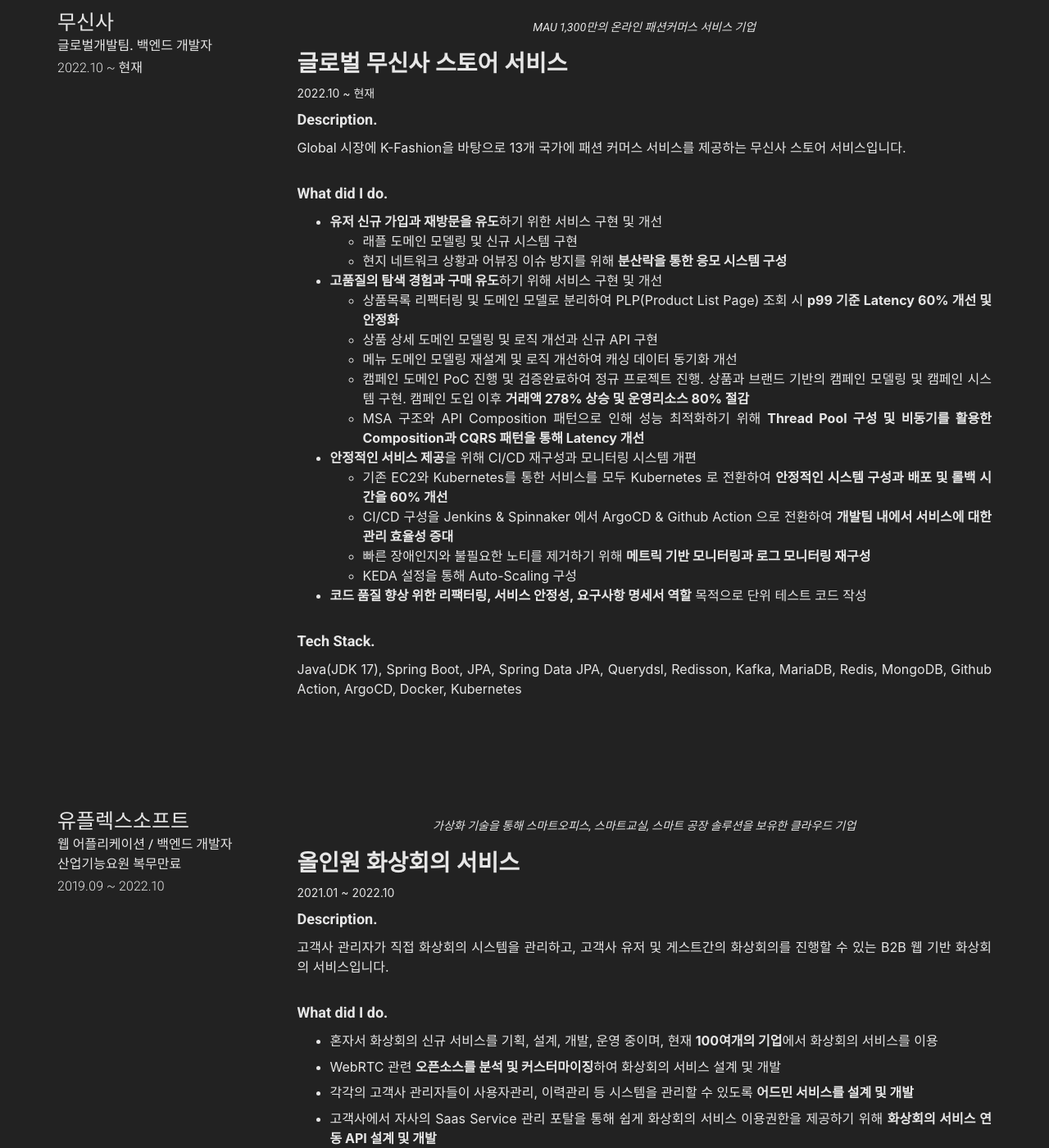
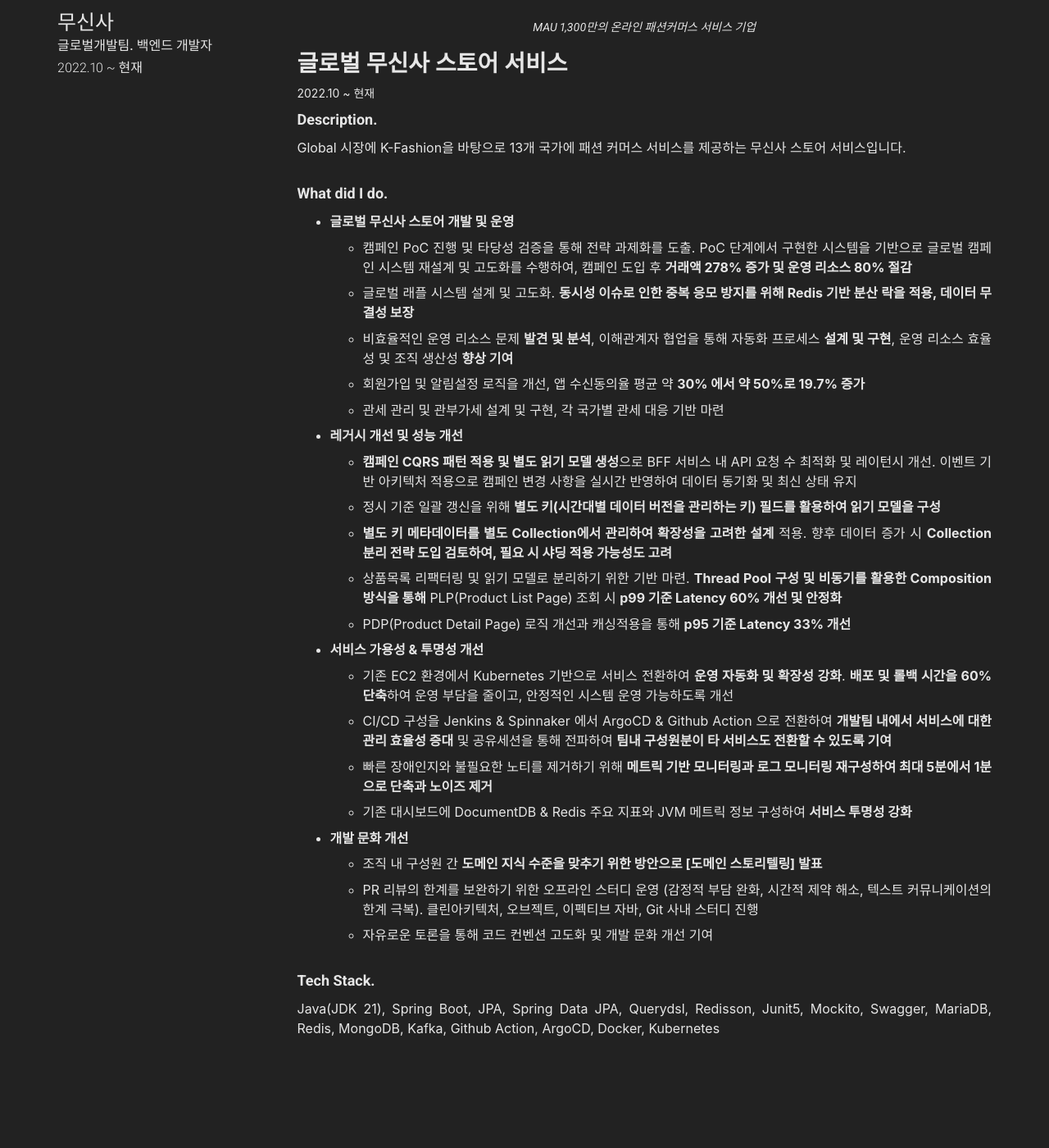
Before and after one commit to wlroh/wlroh.github.io, a Jekyll site: the page built from resume.md, in a window 1280 px wide and 1400 px high, scrolled down 804 px. Shown: the whole window at 82% size. Built offline with Jekyll 4.4.1, drawn with Linux system fonts in a browser that asks for light colours; nearby versions of some CDN libraries; some of the changed text lies outside the part shown.

Commit message:
(docs): 업무 경험을 최신화하라

```diff
--- a/_data/resume/work-experience.yml
+++ b/_data/resume/work-experience.yml
@@ -14,22 +14,48 @@
           duration: 2022.10 ~ 현재
           description: Global 시장에 K-Fashion을 바탕으로 13개 국가에 패션 커머스 서비스를 제공하는 무신사 스토어 서비스입니다.
           what_did_I_do: |
-            * **유저 신규 가입과 재방문을 유도**하기 위한 서비스 구현 및 개선
-              * 래플 도메인 모델링 및 신규 시스템 구현
-              * 현지 네트워크 상황과 어뷰징 이슈 방지를 위해 **분산락을 통한 응모 시스템 구성**
-            * **고품질의 탐색 경험과 구매 유도**하기 위해 서비스 구현 및 개선
-              * 상품목록 리팩터링 및 도메인 모델로 분리하여 PLP(Product List Page) 조회 시 **p99 기준 Latency 60% 개선 및 안정화**
-              * 상품 상세 도메인 모델링 및 로직 개선과 신규 API 구현
-              * 메뉴 도메인 모델링 재설계 및 로직 개선하여 캐싱 데이터 동기화 개선
-              * 캠페인 도메인 PoC 진행 및 검증완료하여 정규 프로젝트 진행. 상품과 브랜드 기반의 캠페인 모델링 및 캠페인 시스템 구현. 캠페인 도입 이후 **거래액 278% 상승 및 운영리소스 80% 절감**
-              * MSA 구조와 API Composition 패턴으로 인해 성능 최적화하기 위해 **Thread Pool 구성 및 비동기를 활용한 Composition과 CQRS 패턴을 통해 Latency 개선**
-            * **안정적인 서비스 제공**을 위해 CI/CD 재구성과 모니터링 시스템 개편
-              * 기존 EC2와 Kubernetes를 통한 서비스를 모두 Kubernetes 로 전환하여 **안정적인 시스템 구성과 배포 및 롤백 시간을 60% 개선**
-              * CI/CD 구성을 Jenkins & Spinnaker 에서 ArgoCD & Github Action 으로 전환하여 **개발팀 내에서 서비스에 대한 관리 효율성 증대**
-              * 빠른 장애인지와 불필요한 노티를 제거하기 위해 **메트릭 기반 모니터링과 로그 모니터링 재구성**
-              * KEDA 설정을 통해 Auto-Scaling 구성
-            * **코드 품질 향상 위한 리팩터링, 서비스 안정성, 요구사항 명세서 역할** 목적으로 단위 테스트 코드 작성
-          tech_stack: Java(JDK 17), Spring Boot, JPA, Spring Data JPA, Querydsl, Redisson, Kafka, MariaDB, Redis, MongoDB, Github Action, ArgoCD, Docker, Kubernetes
+            * **글로벌 무신사 스토어 개발 및 운영**
+
+              * 캠페인 PoC 진행 및 타당성 검증을 통해 전략 과제화를 도출. PoC 단계에서 구현한 시스템을 기반으로 글로벌 캠페인 시스템 재설계 및 고도화를 수행하여, 캠페인 도입 후 **거래액 278% 증가 및 운영 리소스 80% 절감**
+
+              * 글로벌 래플 시스템 설계 및 고도화. **동시성 이슈로 인한 중복 응모 방지를 위해 Redis 기반 분산 락을 적용, 데이터 무결성 보장**
+
+              * 비효율적인 운영 리소스 문제 **발견 및 분석**, 이해관계자 협업을 통해 자동화 프로세스 **설계 및 구현**, 운영 리소스 효율성 및 조직 생산성 **향상 기여**
+
+              * 회원가입 및 알림설정 로직을 개선, 앱 수신동의율 평균 약 **30% 에서 약 50%로 19.7% 증가**
+
+              * 관세 관리 및 관부가세 설계 및 구현, 각 국가별 관세 대응 기반 마련
+
+            * **레거시 개선 및 성능 개선**
+
+              * **캠페인 CQRS 패턴 적용 및 별도 읽기 모델 생성**으로 BFF 서비스 내 API 요청 수 최적화 및 레이턴시 개선. 이벤트 기반 아키텍처 적용으로 캠페인 변경 사항을 실시간 반영하여 데이터 동기화 및 최신 상태 유지
+
+              * 정시 기준 일괄 갱신을 위해 **별도 키(시간대별 데이터 버전을 관리하는 키) 필드를 활용하여 읽기 모델을 구성**
+
+              * **별도 키 메타데이터를 별도 Collection에서 관리하여 확장성을 고려한 설계** 적용. 향후 데이터 증가 시 **Collection 분리 전략 도입 검토하여, 필요 시 샤딩 적용 가능성도 고려**
+
+              * 상품목록 리팩터링 및 읽기 모델로 분리하기 위한 기반 마련. **Thread Pool 구성 및 비동기를 활용한 Composition 방식을 통해** PLP(Product List Page) 조회 시 **p99 기준 Latency 60% 개선 및 안정화**
+
+              * PDP(Product Detail Page) 로직 개선과 캐싱적용을 통해 **p95 기준 Latency 33% 개선**
+
+            * **서비스 가용성 & 투명성 개선**
+
+              * 기존 EC2 환경에서 Kubernetes 기반으로 서비스 전환하여 **운영 자동화 및 확장성 강화**. **배포 및 롤백 시간을 60% 단축**하여 운영 부담을 줄이고, 안정적인 시스템 운영 가능하도록 개선
+
+              * CI/CD 구성을 Jenkins & Spinnaker 에서 ArgoCD & Github Action 으로 전환하여 **개발팀 내에서 서비스에 대한 관리 효율성 증대** 및 공유세션을 통해 전파하여 **팀내 구성원분이 타 서비스도 전환할 수 있도록 기여**
+
+              * 빠른 장애인지와 불필요한 노티를 제거하기 위해 **메트릭 기반 모니터링과 로그 모니터링 재구성하여 최대 5분에서 1분으로 단축과 노이즈 제거**
+
+              * 기존 대시보드에 DocumentDB & Redis 주요 지표와 JVM 메트릭 정보 구성하여 **서비스 투명성 강화**
+
+            * **개발 문화 개선**
+
+              * 조직 내 구성원 간 **도메인 지식 수준을 맞추기 위한 방안으로 [도메인 스토리텔링] 발표**
+
+              * PR 리뷰의 한계를 보완하기 위한 오프라인 스터디 운영 (감정적 부담 완화, 시간적 제약 해소, 텍스트 커뮤니케이션의 한계 극복). 클린아키텍처, 오브젝트, 이펙티브 자바, Git 사내 스터디 진행
+
+              * 자유로운 토론을 통해 코드 컨벤션 고도화 및 개발 문화 개선 기여
+          tech_stack: Java(JDK 21), Spring Boot, JPA, Spring Data JPA, Querydsl, Redisson, Junit5, Mockito, Swagger, MariaDB, Redis, MongoDB, Kafka, Github Action, ArgoCD, Docker, Kubernetes
 
     - layout: left
       left_area_vertical_align: top
@@ -79,21 +105,13 @@
           duration: 2021.12 ~ 2022.07
           description: 세아상역에서 의류 제품을 양산 전 Pre-Production 단계에서 이루어지는 샘플링, 소싱, 코스팅 등의 모든 업무를 시스템화 하는 SI 프로젝트입니다.
           what_did_I_do: |
-            * Task 생성, 업데이트, 선후행 관계 제어 등 모든 업무들을 관리하는 **워크플로우 Restful API 설계 및 개발**
+            * Task 생성, 업데이트, 선후행 관계 제어 등 모든 업무들을 관리하는 **워크플로우 시스템 설계 및 개발**
 
-            * 로그인 구현 및 다른 개발자분들이 로그인한 유저 정보를 쉽게 사용할 수 있도록 어노테이션 구현
-
-            * 유저별 권한 기능 구현 및 인터셉터 이용해 유저별 동적 메뉴 구성 구현
-
-            * **생산성 향상 및 코드 가독성, 안정성 확보**를 위해 조건문을 통한 유효성 검증을 어노테이션을 통한 유효성 검증으로 변경 및 Object Mapping 라이브러리 적용
+            * 유저 인증 및 인가 시스템 설계 및 구현. 커스텀 어노테이션 통해 인증정보 활용할 수 있도록 기반 마련
 
             * 웹 기반 푸시, 이메일, 팀즈 등의 **메시지 관련 API 구현 및 비동기 처리**
 
-            * DB를 이용해 UI의 다국어 및 커스텀 용어 처리 필요하여 **캐싱 작업**과 다국어 및 커스텀용어 제공하는 API 구현. **인터셉터를 이용해 Model에 다국어 및 커스텀 용어를 넣어** 각 담당 UI 개발자분들은 Spring Message 방식으로 개발할 수 있도록 기능 구현
-
-            * 공통 UI 작업과 업무 진척관리를 위한 화면 구현
-
-            * 애자일 방식으로 진행되어 요구사항의 변경 혹은 기능이 확장될 가능성이 많아 **테스트 코드를 작성하여 기능 변경 및 확장에도 Side Effect를 줄이고 리팩토링을 통해 코드 품질을 유지하며 진행할 수 있도록 개발**
+            * 다국어 및 용어사전 시스템 설계 및 개발. **RDBMS + 로컬 메모리 캐싱을 조합하여 대규모 데이터 처리 성능 최적화**
           tech_stack: Java, Spring MVC, Mybatis, Junit4, Resin, MSSQL
 
         - name: 스마트오피스 솔루션 - 문서중앙화
```
